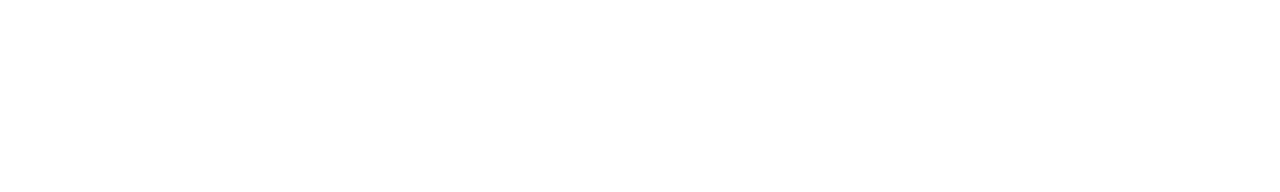
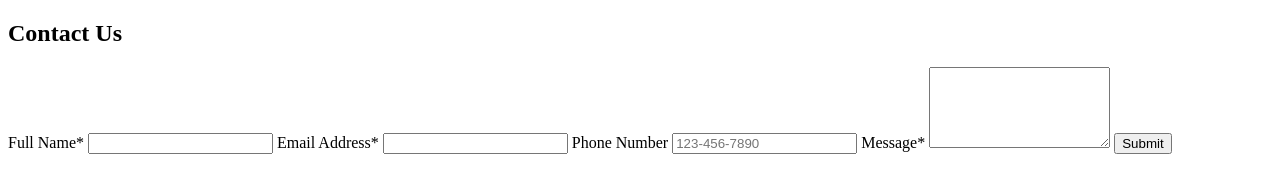
Before and after one commit to acciojob/multi-section-landing-page-sudhipkumar, a website: page main.html in a window 1280 px wide. Drawn offline with Linux system fonts and the light colour scheme.

Commit message:
created a submission

```diff
--- a/main.html
+++ b/main.html
@@ -8,6 +8,27 @@
 
 <body>
 	<!-- the entire body must be written by student -->
+	<div class="form-container">
+    <form id="contactForm" method="POST" novalidate>
+      <h2>Contact Us</h2>
+
+      <label for="fullName">Full Name*</label>
+      <input type="text" id="fullName" name="fullName" required />
+
+      <label for="email">Email Address*</label>
+      <input type="email" id="email" name="email" required />
+
+      <label for="phone">Phone Number</label>
+      <input type="tel" id="phone" name="phone" placeholder="123-456-7890" />
+
+      <label for="message">Message*</label>
+      <textarea id="message" name="message" rows="5" required minlength="100"></textarea>
+
+      <button type="submit">Submit</button>
+      <p id="formFeedback" class="feedback"></p>
+    </form>
+  </div>
+
     <script type="text/javascript" src="./script.js">
 </script>
 
```
